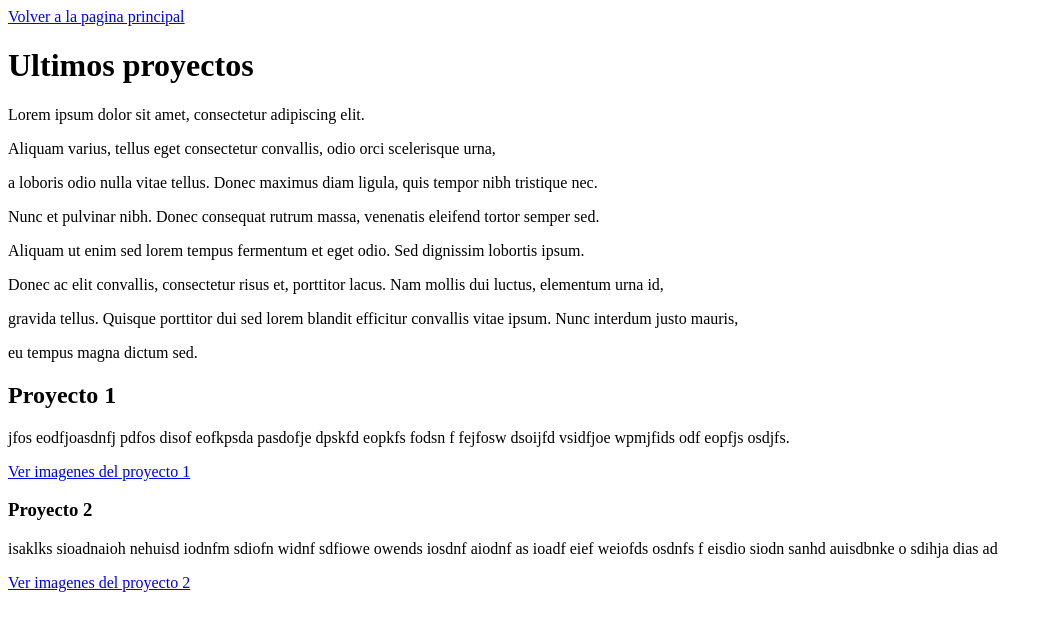
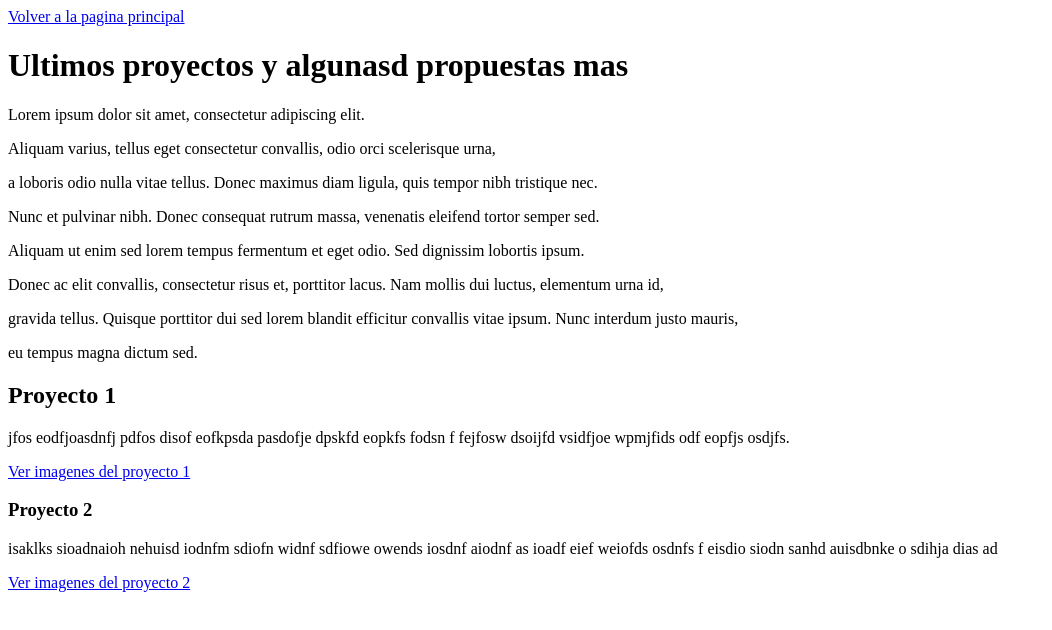
Before and after one commit to jlbandujar/proyectoGit, a plain HTML site: page index.html in a window 1280 px wide. Shown: the whole page, without its empty margins (0-1052 px from the left). Drawn offline with Linux system fonts and the light colour scheme.

Commit message:
Update index.html

```diff
--- a/index.html
+++ b/index.html
@@ -4,7 +4,7 @@
 </head>
 <body>
 <a href="../indice.html">Volver a la pagina principal</a>
-<h1>Ultimos proyectos</h1>
+<h1>Ultimos proyectos y algunasd propuestas mas</h1>
 <p>Lorem ipsum dolor sit amet, consectetur adipiscing elit.</p>
  <p>Aliquam varius, tellus eget consectetur convallis, odio orci scelerisque urna,</p>
  <p>a loboris odio nulla vitae tellus. Donec maximus diam ligula, quis tempor nibh tristique nec.</p>
```
